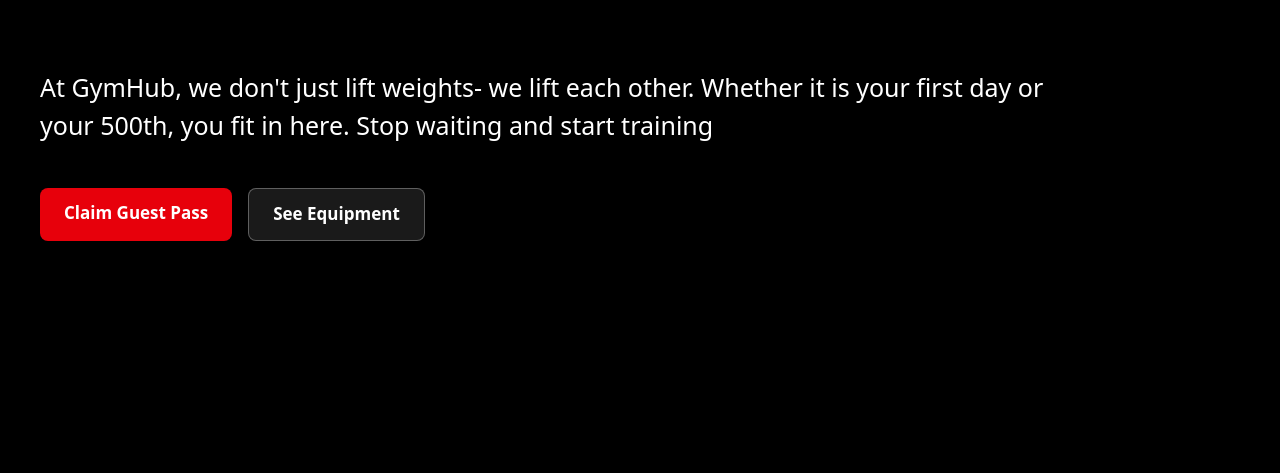
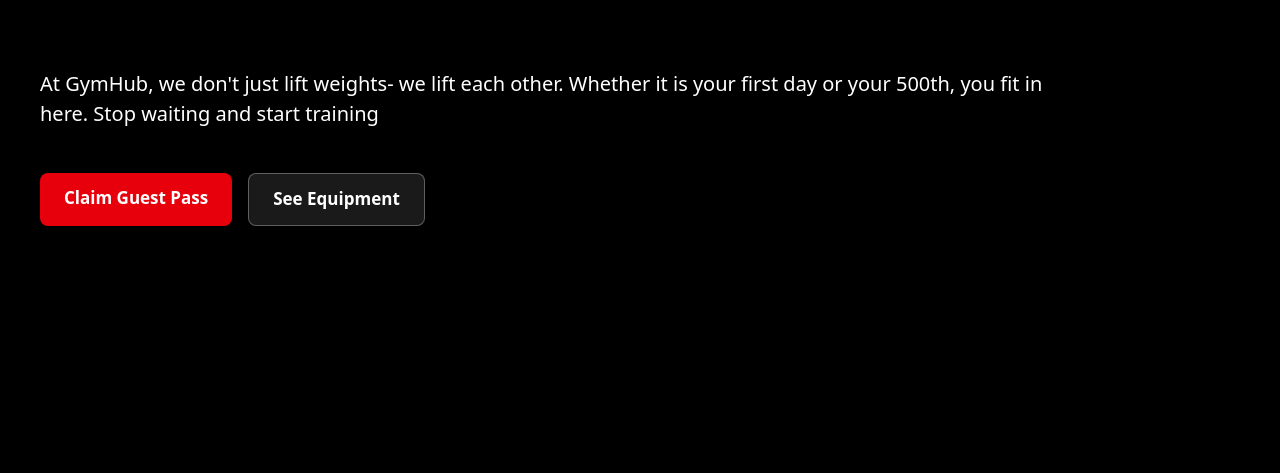
Before and after one commit to sorochi93-tech/GymHub, a website: page index.html in a window 1280 px wide. Shown: the part 327-800 px from the top of the page. Drawn offline with nearby package versions, Linux system fonts and the light colour scheme; files that its build step writes are made by us from their sources; files whose address does not match are found by name.

```diff
--- a/index.html
+++ b/index.html
@@ -186,7 +186,7 @@
           >
 
             <p
-              class="flex lg:items-start lg:text-left text-white sm:text-[18px] text-[20px] md:text-[35px] lg:text-[25px] lg:pr-48 "
+              class="flex lg:items-start lg:text-left text-white sm:text-[18px] text-[18px] md:text-[30px] lg:text-[20px] lg:pr-48 "
             >
               At GymHub, we don't just lift weights- we lift each other. Whether
               it is your first day or your 500th, you fit in here. Stop waiting
```
